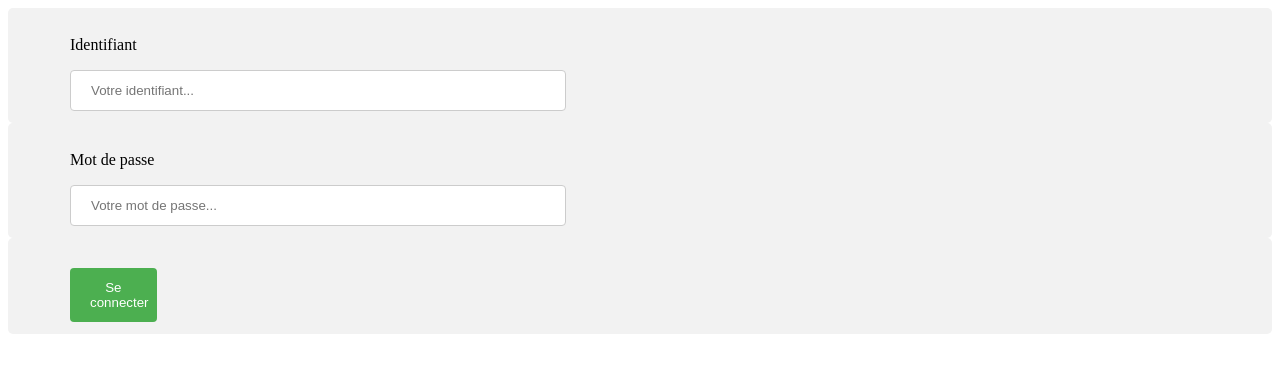
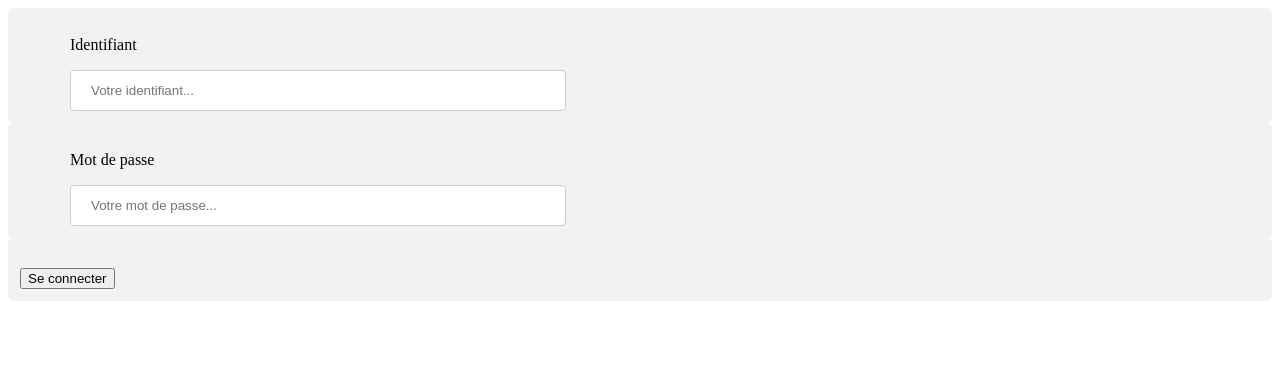
Before and after one commit to Eld0d0/204_immo, a PHP site: page /connexion.php in a window 1280 px wide. Shown: the top 373 px of the page. Run offline with PHP 8.4, Linux system fonts and the light colour scheme; data that the repository does not hold is empty.

Commit message:
Update css bouton

```diff
--- a/css/connexion.css
+++ b/css/connexion.css
@@ -24,22 +24,7 @@ input[type=password], select {
     box-sizing: border-box;
 }
 
-button[type=submit] {
-    width: 7%;
-    background-color: #4CAF50;
-    color: white;
-    padding: 12px 20px;
-    margin-left: 50px;
-    margin-right: 50px;
-    border: none;
-    border-radius: 4px;
-    cursor: pointer;
-}
 
-button[type=submit]:hover {
-    background-color: #45a049;
-    text-align: center;
-}
 
 .col {
     border-radius: 5px;
```
